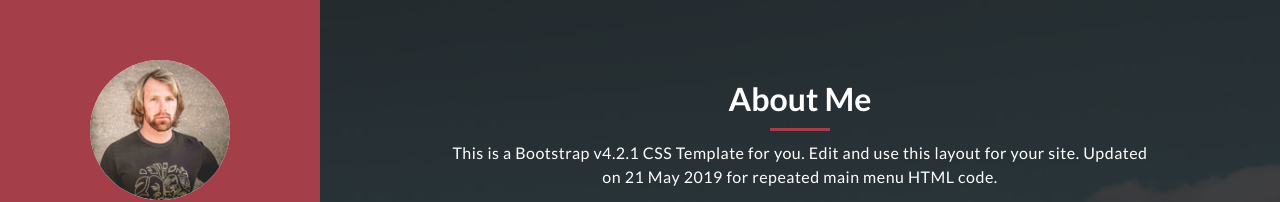
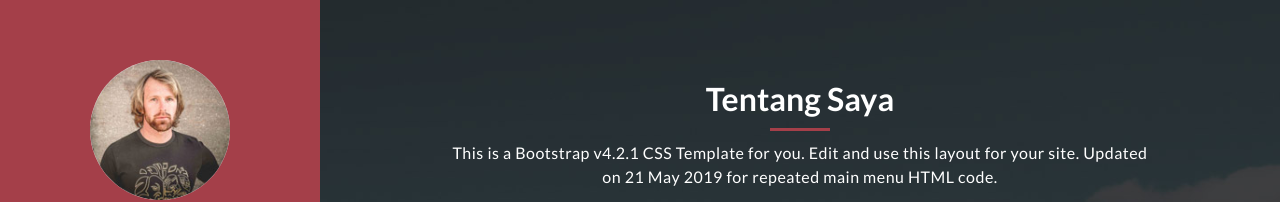
Before and after one commit to mohfikifachrezy/webprofil.fiki, a plain HTML site: page index.html in a window 1280 px wide. Shown: the top 202 px of the page. Drawn offline with Linux system fonts and the light colour scheme.

Commit message:
Update index.html

```diff
--- a/index.html
+++ b/index.html
@@ -82,7 +82,7 @@ https://templatemo.com/tm-531-reflux
       <section class="section about-me" data-section="section1">
         <div class="container">
           <div class="section-heading">
-            <h2>About Me</h2>
+            <h2>Tentang Saya</h2>
             <div class="line-dec"></div>
             <span
               >This is a Bootstrap v4.2.1 CSS Template for you. Edit and use
```
